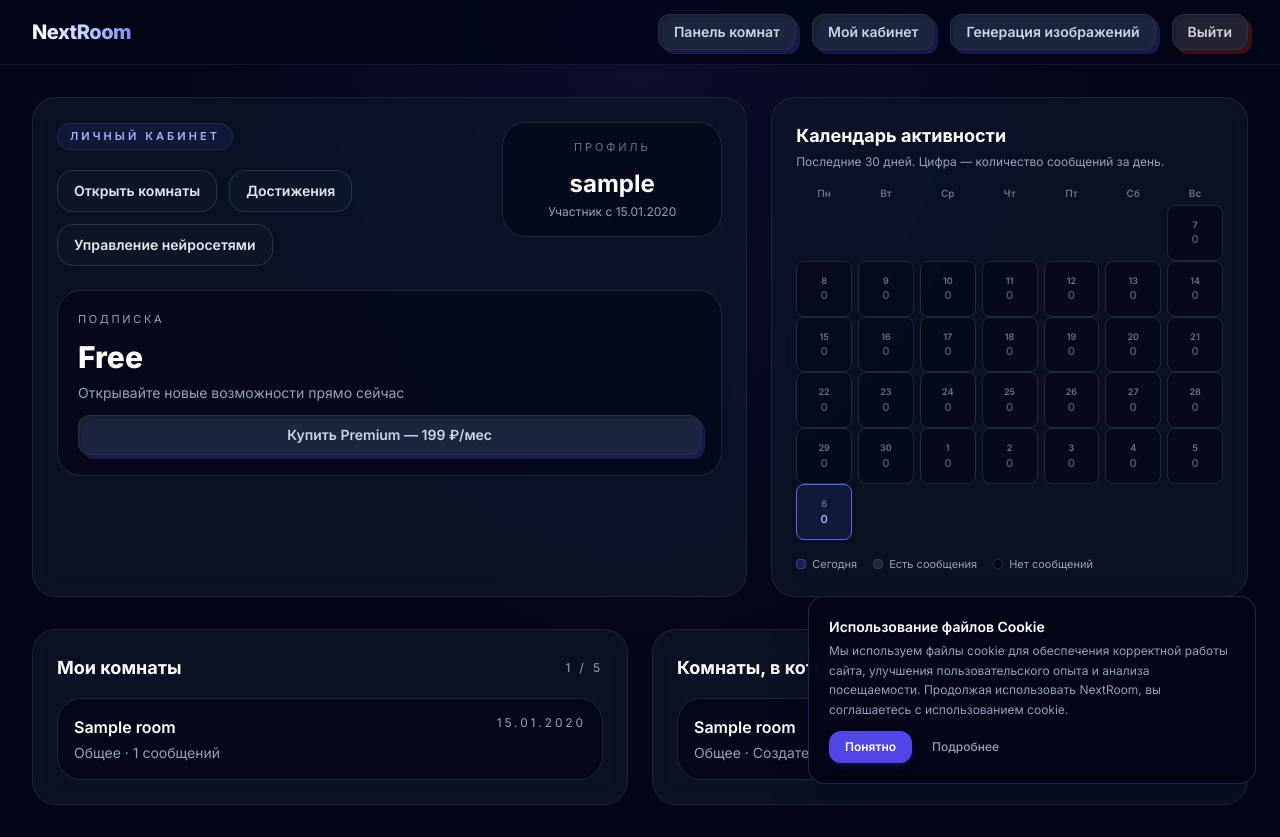
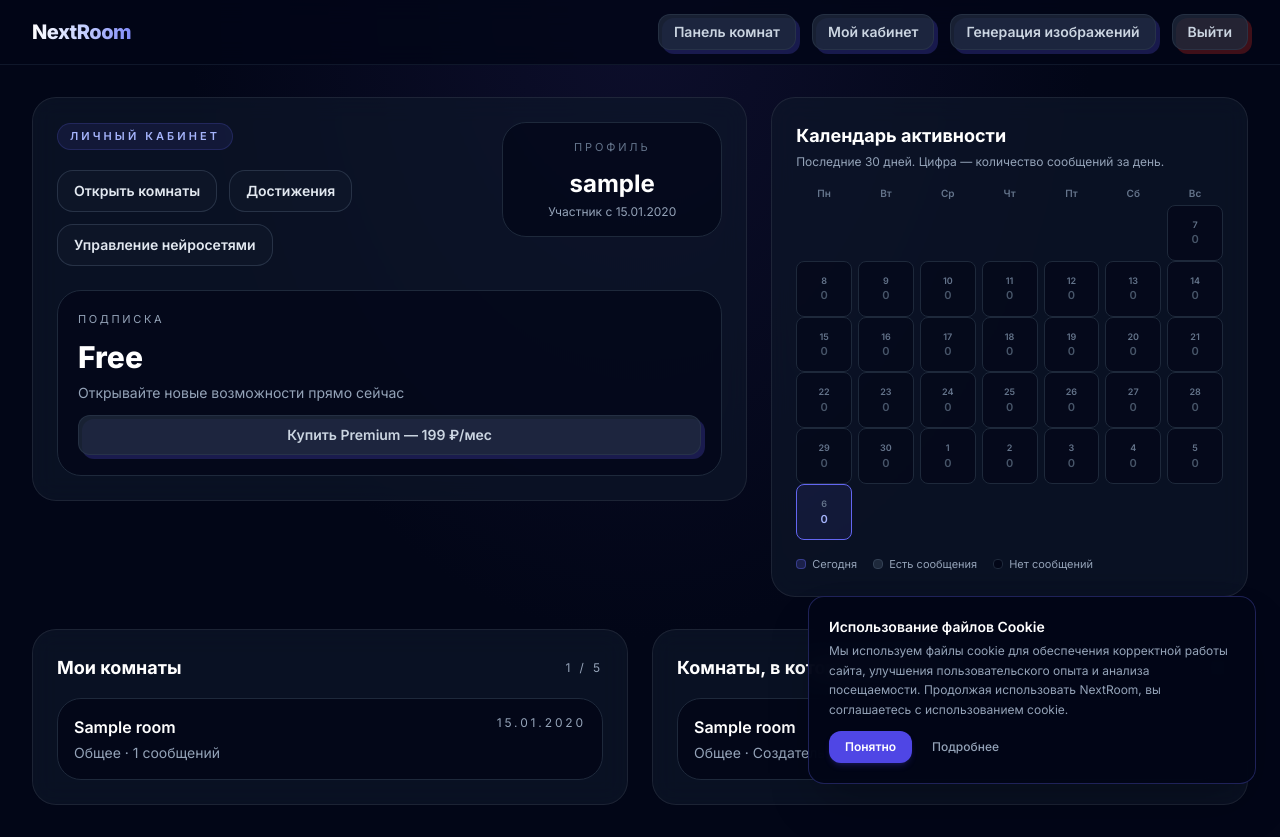
Before and after one commit to X2X1321/nextroom, a Django app: page /profile/ in a window 1280 px wide. Shown: the top 837 px of the page. Run offline with Django 4.2, Linux system fonts and the light colour scheme; a user stored in the database is signed in; data comes from the database, SQL or seed files in the repository; tables that the repository leaves empty hold one stand-in row (values such as "Sample post"); data that the repository does not hold is empty; some libraries are stand-ins or nearby versions.

Commit message:
style: fix vertical stretching of grid items in profile

```diff
--- a/templates/chat/profile.html
+++ b/templates/chat/profile.html
@@ -4,7 +4,7 @@
 
 {% block content %}
 <div class="mx-auto max-w-7xl px-4 py-8 sm:px-6 lg:px-8 w-full flex-grow flex flex-col gap-8">
-    <div class="grid gap-6 lg:grid-cols-[1.2fr_0.8fr]">
+    <div class="grid gap-6 lg:grid-cols-[1.2fr_0.8fr] items-start">
         <section class="glass-panel rounded-3xl p-6">
             <div class="flex flex-col gap-6">
                 <div class="flex flex-col xl:flex-row xl:items-start xl:justify-between gap-5">
@@ -86,7 +86,7 @@
         </aside>
     </div>
 
-    <div class="grid gap-6 lg:grid-cols-2">
+    <div class="grid gap-6 lg:grid-cols-2 items-start">
         <section class="glass-panel rounded-3xl p-6">
             <div class="flex items-center justify-between mb-4">
                 <h2 class="text-lg font-bold text-white">Мои комнаты</h2>
```
